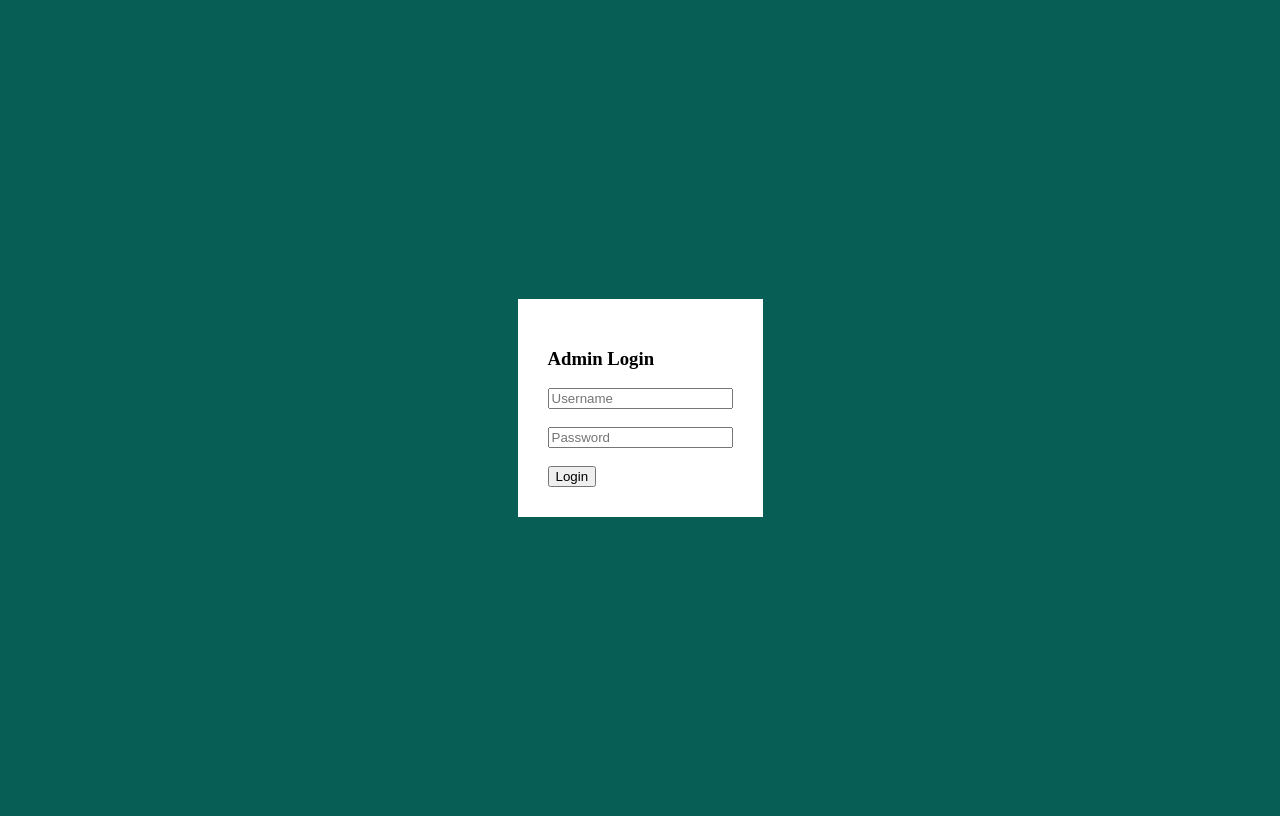
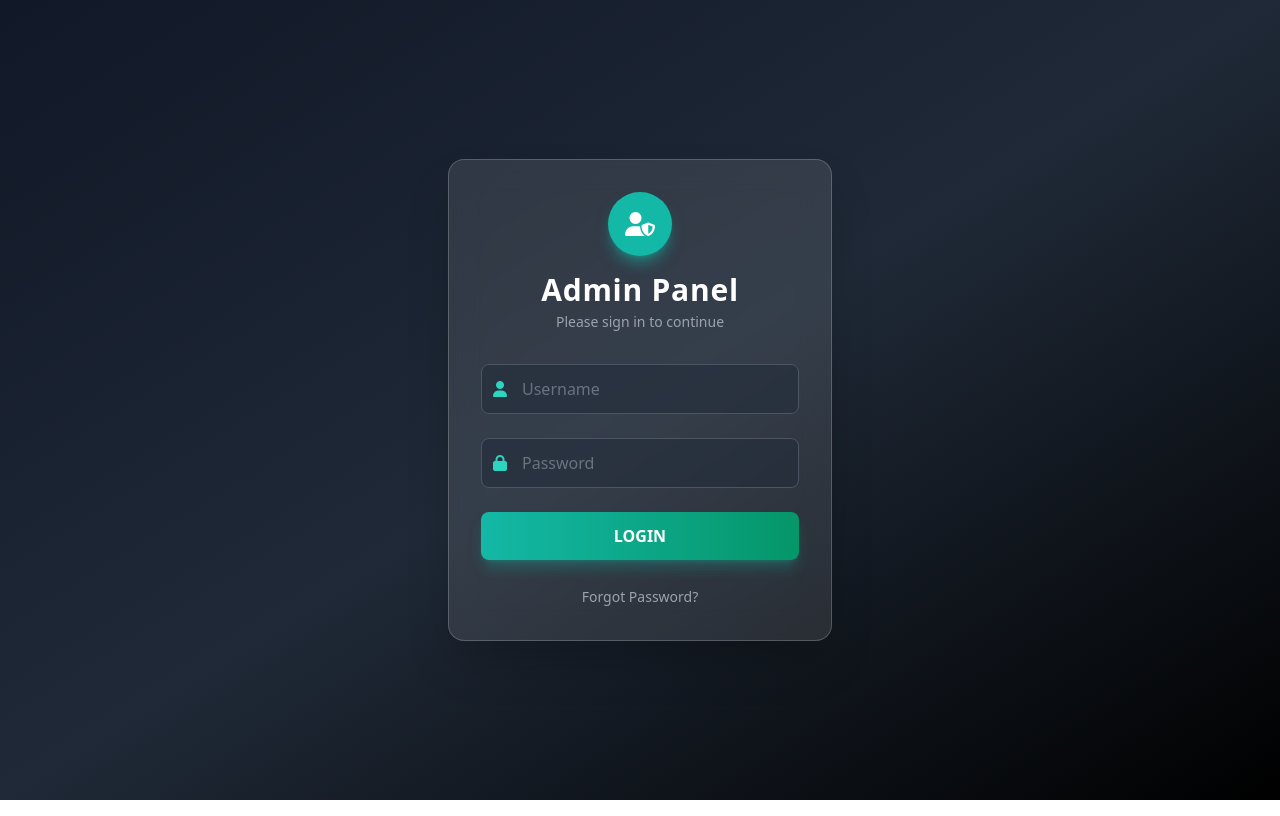
Before and after one commit to rakeshsol109/whatsapp-admin, a website: page login.html in a window 1280 px wide. Drawn offline with nearby package versions, Linux system fonts and the light colour scheme.

Commit message:
login.html

```diff
--- a/login.html
+++ b/login.html
@@ -1,11 +1,75 @@
 <!DOCTYPE html>
-<html>
-<body style="background:#075e54;display:flex;align-items:center;justify-content:center;height:100vh">
-<form method="POST" action="/login" style="background:white;padding:30px">
-  <h3>Admin Login</h3>
-  <input name="username" placeholder="Username" required><br><br>
-  <input name="password" type="password" placeholder="Password" required><br><br>
-  <button>Login</button>
-</form>
+<html lang="en">
+<head>
+    <meta charset="UTF-8">
+    <meta name="viewport" content="width=device-width, initial-scale=1.0">
+    <title>Admin Login</title>
+    <script src="https://cdn.tailwindcss.com"></script>
+    <link rel="stylesheet" href="https://cdnjs.cloudflare.com/ajax/libs/font-awesome/6.4.0/css/all.min.css">
+    <style>
+        /* Custom Animation for fading in */
+        @keyframes fadeIn {
+            from { opacity: 0; transform: translateY(-20px); }
+            to { opacity: 1; transform: translateY(0); }
+        }
+        .animate-fade-in {
+            animation: fadeIn 0.8s ease-out;
+        }
+    </style>
+</head>
+<body class="bg-gradient-to-br from-gray-900 via-gray-800 to-black h-screen flex items-center justify-center font-sans">
+
+    <div class="animate-fade-in bg-white/10 backdrop-blur-lg border border-white/20 p-8 rounded-2xl shadow-2xl w-full max-w-sm mx-4">
+
+        <div class="text-center mb-8">
+            <div class="inline-flex items-center justify-center w-16 h-16 rounded-full bg-teal-500 text-white mb-4 shadow-lg shadow-teal-500/50">
+                <i class="fa-solid fa-user-shield text-2xl"></i>
+            </div>
+            <h2 class="text-3xl font-bold text-white tracking-wide">Admin Panel</h2>
+            <p class="text-gray-400 text-sm mt-1">Please sign in to continue</p>
+        </div>
+
+        <form method="POST" action="/login" class="space-y-6">
+
+            <div class="relative">
+                <div class="absolute inset-y-0 left-0 pl-3 flex items-center pointer-events-none">
+                    <i class="fa-solid fa-user text-teal-400"></i>
+                </div>
+                <input
+                    name="username"
+                    type="text"
+                    placeholder="Username"
+                    required
+                    class="w-full pl-10 pr-4 py-3 bg-gray-800/50 border border-gray-600 text-white rounded-lg focus:outline-none focus:border-teal-500 focus:ring-1 focus:ring-teal-500 transition duration-200 placeholder-gray-500"
+                >
+            </div>
+
+            <div class="relative">
+                <div class="absolute inset-y-0 left-0 pl-3 flex items-center pointer-events-none">
+                    <i class="fa-solid fa-lock text-teal-400"></i>
+                </div>
+                <input
+                    name="password"
+                    type="password"
+                    placeholder="Password"
+                    required
+                    class="w-full pl-10 pr-4 py-3 bg-gray-800/50 border border-gray-600 text-white rounded-lg focus:outline-none focus:border-teal-500 focus:ring-1 focus:ring-teal-500 transition duration-200 placeholder-gray-500"
+                >
+            </div>
+
+            <button
+                type="submit"
+                class="w-full bg-gradient-to-r from-teal-500 to-emerald-600 hover:from-teal-400 hover:to-emerald-500 text-white font-bold py-3 px-4 rounded-lg shadow-lg shadow-teal-500/30 transform transition hover:-translate-y-1 duration-200"
+            >
+                LOGIN
+            </button>
+
+            <div class="text-center mt-4">
+                <a href="#" class="text-sm text-gray-400 hover:text-teal-400 transition">Forgot Password?</a>
+            </div>
+
+        </form>
+    </div>
+
 </body>
 </html>
```
